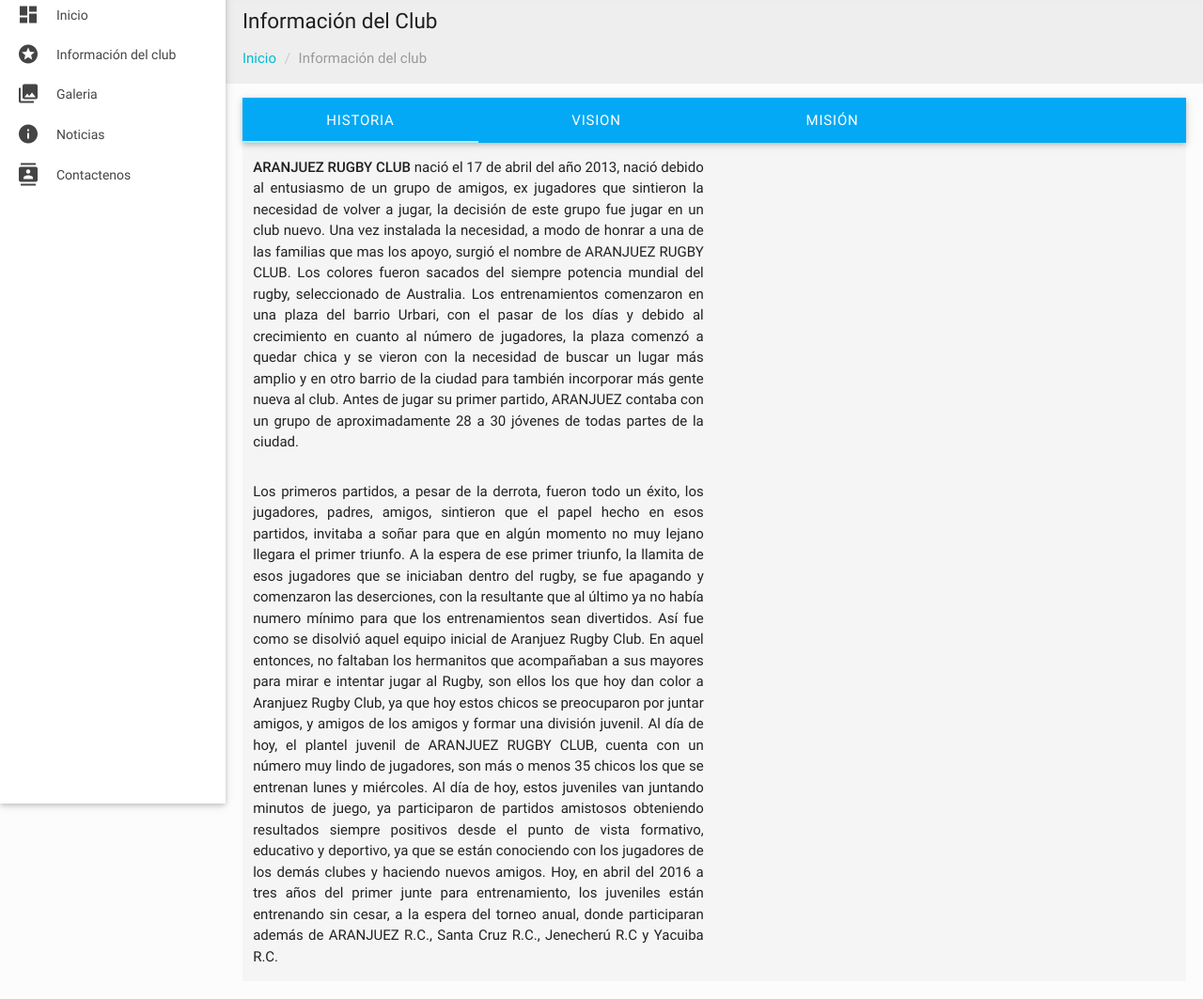
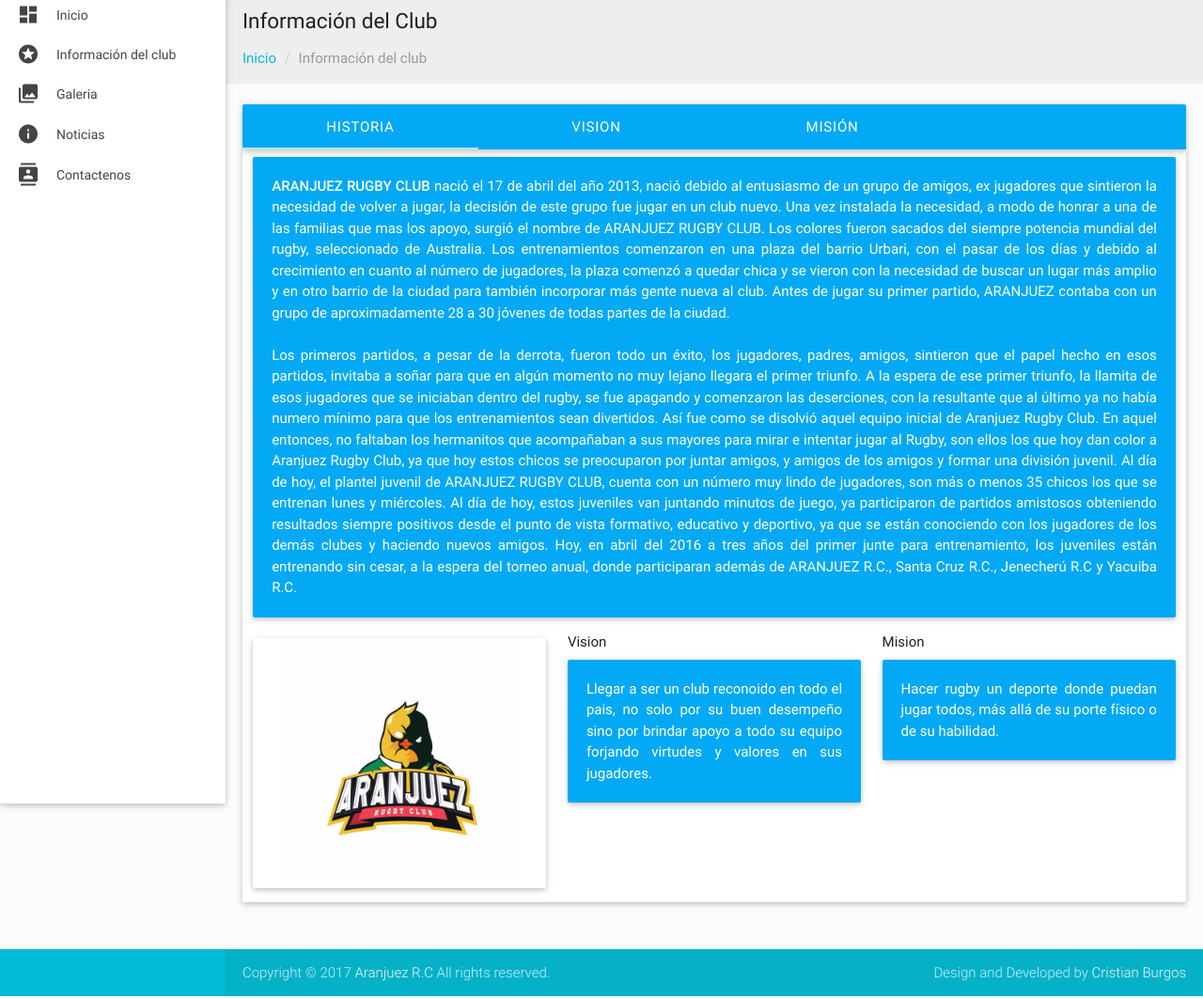
Before and after one commit to cristian2112/Aranjuez-rugby-club, a website: page index.html at #!/InformacionDelClub in a window 1280 px wide. Shown: the part 73-1136 px from the top of the page at 94% size. Drawn offline with nearby package versions, Linux system fonts and the light colour scheme; some packages are replaced by stand-ins of ours.

Commit message:
RC-03: Improved tab history on template information of club

```diff
--- a/app/informationOfClub/informationOfClub.html
+++ b/app/informationOfClub/informationOfClub.html
@@ -15,6 +15,8 @@
     <div class="section">
         <div class="row">
             <div class="col s12">
+                <div class="card h">
+                    <div class="card-contend">
                         <ul class="tabs tab-profile z-depth-1 light-blue">
                             <li class="tab col s3">
                                 <a href="#history" class="white-text waves-effect waves-light active"><i class=""></i>Historia</a>
@@ -27,9 +29,11 @@
                             </li>
                             <div class="indicator" style="right: 10px; left: 0"></div>
                         </ul>
-                <div id="history" class="tab-content col s12 grey lighten-4" >
+                        <div id="history" class="tab-content col s12 lighten-4" >
                             <div class="row">
-                        <div class="col s12 m6 l6 ">
+                                <div class="col s12 m12 l12 ">
+                                    <div class="card light-blue">
+                                        <div class="card-content white-text">
                                             <p class="text-justify">
                                                 <strong>ARANJUEZ RUGBY CLUB  </strong>nació el 17 de
                                                 abril del año 2013, nació debido al entusiasmo de un grupo de amigos, ex jugadores
@@ -45,10 +49,7 @@
                                                 Antes de jugar su primer partido, ARANJUEZ contaba con un grupo de aproximadamente 28 a 30
                                                 jóvenes de todas partes de la ciudad.
                                             </p>
-                        </div>
-                    </div>
-                    <div class="row">
-                        <div class="col s12 m6 l6">
+                                            <br>
                                             <p class="text-justify">
                                                 Los primeros partidos, a pesar de la derrota, fueron todo un éxito, los jugadores, padres,
                                                 amigos, sintieron que el papel hecho en esos partidos, invitaba a soñar para que en algún
@@ -74,12 +75,59 @@
                                         </div>
                                     </div>
                                 </div>
-                <div id="vision" class="tab-content col s12 grey lighten-4" >
-                    vision
                             </div>
-                <div id="mision" class="tab-content col s12 grey lighten-4" >
-                    mision
+                            <div class="row">
+                                <div class="col s6 m6 l4 hide-on-small-only">
+                                    <div class="card">
+                                        <div class="card-conten center">
+                                            <img width="80%" src="images/logo4.jpg" alt="">
                                         </div>
+                                    </div>
+                                </div>
+                                <div class="col s12 m6 l4">
+                                    Vision
+                                    <div class="card light-blue">
+                                        <div class="card-content white-text">
+                                            <p class="text-justify">
+                                                Llegar a ser un club reconoido en todo el pais, no solo por su buen desempeño sino por
+                                                brindar apoyo a todo su equipo forjando virtudes y valores en sus jugadores.
+                                            </p>
+                                        </div>
+                                    </div>
+                                </div>
+                                <div class="col s12 m6 l4">
+                                    Mision
+                                    <div class="card light-blue">
+                                        <div class="card-content white-text">
+                                            <p class="text-justify">
+                                                Hacer rugby un deporte donde puedan jugar todos, más allá de su porte físico o de su habilidad.
+                                            </p>
+                                        </div>
+                                    </div>
+                                </div>
+                            </div>
+                        </div>
+                        <div id="vision" class="tab-content col s12 lighten-4" >
+                            <div class="row">
+                                <div class="col s12">
+                                    <p>
+
+                                    </p>
+                                </div>
+                            </div>
+                        </div>
+                        <div id="mision" class="tab-content col s12 lighten-4" >
+                            <div class="row">
+                                <div class="col s12">
+                                    <p>
+
+                                    </p>
+                                </div>
+                            </div>
+                        </div>
+                    </div>
+                </div>
+
             </div>
 
         </div>
```
Also changed, not shown: images/logo4.jpg (added). Lines whose indentation alone changed are shown as unchanged.
